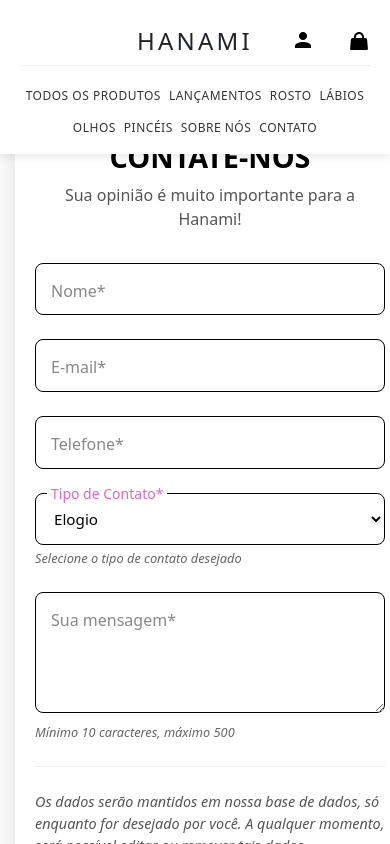
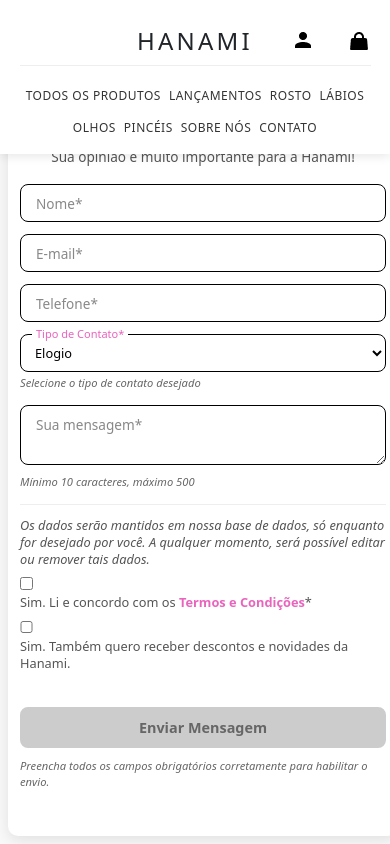
Before and after one commit to alro25/hanami-site, an Angular app: page /contact in a window 390 px wide. Shown: the top 844 px of the page. Built offline with nearby package versions, Linux system fonts and the light colour scheme.

Commit message:
Alterações

```diff
--- a/src/app/componentes/contact/contact.component.css
+++ b/src/app/componentes/contact/contact.component.css
@@ -9,8 +9,8 @@
   display: flex;
   width: 100%;
   max-width: 1200px;
-  min-height: calc(100vh - 120px);
-  margin: 80px auto 40px auto;
+  min-height: calc(100vh - 140px);
+  margin: 0 auto;
   box-shadow: 0 4px 15px rgba(0, 0, 0, 0.1);
   border-radius: 15px;
   overflow: hidden;
@@ -33,7 +33,7 @@
   display: flex;
   align-items: center;
   justify-content: center;
-  padding: 40px;
+  padding: 20px;
 }
 
 .form-card {
@@ -52,7 +52,7 @@
 }
 
 h1 {
-  font-size: 2.5rem;
+  font-size: 1.8rem;
   color: #000000;
   text-align: center;
   margin-bottom: 0.5rem;
@@ -61,16 +61,16 @@
 
 .subtitulo {
   color: #555;
-  margin-bottom: 2rem;
+  margin-bottom: 1.2rem;
   text-align: center;
-  font-size: 1.1rem;
-  line-height: 1.5;
+  font-size: 0.9rem;
+  line-height: 1.3;
 }
 
 .input-container {
   position: relative;
   width: 100%;
-  margin-bottom: 1.5rem;
+  margin-bottom: 0.8rem;
 }
 
 .input-field {
@@ -78,9 +78,9 @@
   background-color: transparent;
   border: 1.5px solid #000000;
   border-radius: 8px;
-  font-size: 1rem;
+  font-size: 0.85rem;
   color: #000000;
-  padding: 16px;
+  padding: 10px 12px;
   transition: all 0.3s ease;
   font-family: inherit;
 }
@@ -97,18 +97,18 @@
 }
 
 textarea.input-field {
-  min-height: 120px;
+  min-height: 60px;
   resize: vertical;
-  line-height: 1.5;
+  line-height: 1.4;
 }
 
 .input-label {
   position: absolute;
   left: 12px;
-  top: 16px;
+  top: 10px;
   background-color: #fff;
   padding: 0 4px;
-  font-size: 1rem;
+  font-size: 0.85rem;
   color: #888;
   transition: all 0.2s ease;
   pointer-events: none;
@@ -116,8 +116,8 @@
 
 .input-field:focus + .input-label,
 .input-field:not(:placeholder-shown) + .input-label {
-  top: -10px;
-  font-size: 14px;
+  top: -8px;
+  font-size: 11px;
   color: #E964BD;
   font-weight: 500;
 }
@@ -126,15 +126,15 @@
   display: flex;
   flex-direction: column;
   width: 100%;
-  margin-top: 1.5rem;
-  gap: 0.5rem;
+  margin-top: 0.8rem;
+  gap: 0.4rem;
 }
 
 .botao-enviar {
   width: 100%;
-  font-size: 1.1rem;
+  font-size: 0.95rem;
   border-radius: 8px;
-  padding: 16px 24px;
+  padding: 10px 16px;
   transition: all 0.3s ease;
   cursor: pointer;
   font-weight: 600;
@@ -144,14 +144,14 @@
   position: relative;
 }
 
-.botao-enviar:hover:not(.botao-desabilitado) {
+.botao-enviar:hover:not(:disabled) {
   transform: translateY(-2px);
   background-color: #E964BD;
   border-color: #E964BD;
   box-shadow: 0 4px 12px rgba(233, 100, 189, 0.3);
 }
 
-.botao-enviar.botao-desabilitado {
+.botao-enviar:disabled {
   background-color: #ccc;
   border-color: #ccc;
   color: #666;
@@ -162,53 +162,53 @@
 
 .error-message {
   color: #d9534f;
-  font-size: 0.8rem;
-  margin-top: 6px;
+  font-size: 0.7rem;
+  margin-top: 3px;
   text-align: left;
   font-weight: 500;
 }
 
 .help-text {
   color: #666;
-  font-size: 0.8rem;
-  margin-top: 4px;
+  font-size: 0.7rem;
+  margin-top: 3px;
   text-align: left;
   font-style: italic;
 }
 
 .lgpd-container {
   text-align: left;
-  margin-bottom: 1.5rem;
-  font-size: 0.9rem;
+  margin-bottom: 0.8rem;
+  font-size: 0.8rem;
   color: #555;
   border-top: 1px solid #eee;
-  padding-top: 1.5rem;
+  padding-top: 0.8rem;
 }
 
 .lgpd-text {
-  margin-bottom: 1rem;
-  line-height: 1.5;
+  margin-bottom: 0.6rem;
+  line-height: 1.3;
   font-style: italic;
 }
 
 .checkbox-group {
   display: flex;
   align-items: flex-start;
-  margin-bottom: 1rem;
-  gap: 0.75rem;
+  margin-bottom: 0.6rem;
+  gap: 0.4rem;
 }
 
 .checkbox-group input[type="checkbox"] {
-  margin-top: 0.2rem;
-  width: 1.15em;
-  height: 1.15em;
+  margin-top: 0.1rem;
+  width: 1em;
+  height: 1em;
   accent-color: #E964BD;
   flex-shrink: 0;
 }
 
 .checkbox-group label {
-  line-height: 1.5;
-  font-size: 0.9rem;
+  line-height: 1.3;
+  font-size: 0.8rem;
 }
 
 .checkbox-group a {
@@ -230,53 +230,61 @@
 }
 
 @media (max-width: 768px) {
+  :host {
+    padding-top: 60px;
+  }
+
   .pagina-contato {
-    margin: 60px auto 20px auto;
+    margin: 10px auto;
     min-height: calc(100vh - 80px);
   }
 
   .form-container {
-    padding: 30px;
+    padding: 15px;
   }
 
   h1 {
-    font-size: 2rem;
+    font-size: 1.6rem;
   }
 
   .subtitulo {
-    font-size: 1rem;
+    font-size: 0.85rem;
   }
 }
 
 @media (max-width: 480px) {
+  :host {
+    padding-top: 60px;
+  }
+
   .pagina-contato {
-    margin: 40px 15px 10px 15px;
+    margin: 8px;
     border-radius: 10px;
-    min-height: calc(100vh - 50px);
+    min-height: calc(100vh - 76px);
   }
 
   .form-container {
-    padding: 20px;
+    padding: 12px;
   }
 
   h1 {
-    font-size: 1.8rem;
+    font-size: 1.4rem;
   }
 
   .input-field {
-    padding: 14px;
-    font-size: 0.95rem;
+    padding: 8px 10px;
+    font-size: 0.8rem;
   }
 
   .botao-enviar {
-    padding: 14px 20px;
-    font-size: 1rem;
+    padding: 8px 14px;
+    font-size: 0.9rem;
   }
 
   .checkbox-group {
     flex-direction: column;
     align-items: flex-start;
-    gap: 0.5rem;
+    gap: 0.3rem;
   }
 
   .checkbox-group input[type="checkbox"] {
@@ -285,7 +293,7 @@
 }
 
 /* Estados de foco para acessibilidade */
-.botao-enviar:focus:not(.botao-desabilitado) {
+.botao-enviar:focus:not(:disabled) {
   outline: 2px solid #E964BD;
   outline-offset: 2px;
 }
@@ -294,3 +302,34 @@
   outline: 2px solid #E964BD;
   outline-offset: -1px;
 }
+
+/* Ajustes para telas muito pequenas */
+@media (max-height: 700px) {
+  .pagina-contato {
+    min-height: auto;
+    margin: 5px auto;
+  }
+
+  .form-container {
+    padding: 10px;
+  }
+
+  .input-container {
+    margin-bottom: 0.6rem;
+  }
+
+  h1 {
+    font-size: 1.3rem;
+    margin-bottom: 0.3rem;
+  }
+
+  .subtitulo {
+    margin-bottom: 0.8rem;
+    font-size: 0.8rem;
+  }
+
+  .lgpd-container {
+    margin-bottom: 0.6rem;
+    padding-top: 0.6rem;
+  }
+}
--- a/src/app/componentes/contact/contact.component.html
+++ b/src/app/componentes/contact/contact.component.html
@@ -114,7 +114,7 @@
               class="input-field"
               placeholder=" "
               formControlName="mensagem"
-              rows="4"
+              rows="2"
               aria-describedby="mensagem-error mensagem-help"
               [attr.aria-invalid]="mensagem?.invalid && (mensagem?.touched || formSubmetido())">
             </textarea>
@@ -179,7 +179,7 @@
             <button
               type="submit"
               class="botao-enviar"
-              [class.botao-desabilitado]="!podeEnviar()"
+              [disabled]="!podeEnviar()"
               [attr.aria-disabled]="!podeEnviar()"
               [attr.aria-describedby]="!podeEnviar() ? 'botao-ajuda' : null">
               Enviar Mensagem
--- a/src/app/componentes/contact/contact.component.ts
+++ b/src/app/componentes/contact/contact.component.ts
@@ -30,7 +30,7 @@
 
   // Computed property para verificar se o formulário pode ser enviado
   podeEnviar = computed(() => {
-    return this.contactForm.valid && !this.contactForm.pending;
+    return this.contactForm.valid;
   });
 
   // Validador customizado para telefone
@@ -96,14 +96,17 @@
   }
 
   private resetarFormulario(): void {
-    this.contactForm.reset();
-    this.formSubmetido.set(false);
-
-    // Restaura valores padrão
-    this.contactForm.patchValue({
+    this.contactForm.reset({
       tipo: 'Elogio',
       termos: false,
       newsletter: false
+    });
+    this.formSubmetido.set(false);
+
+    // Remove o estado touched de todos os controles
+    Object.keys(this.contactForm.controls).forEach(key => {
+      const control = this.contactForm.get(key);
+      control?.markAsUntouched();
     });
   }
 
```
